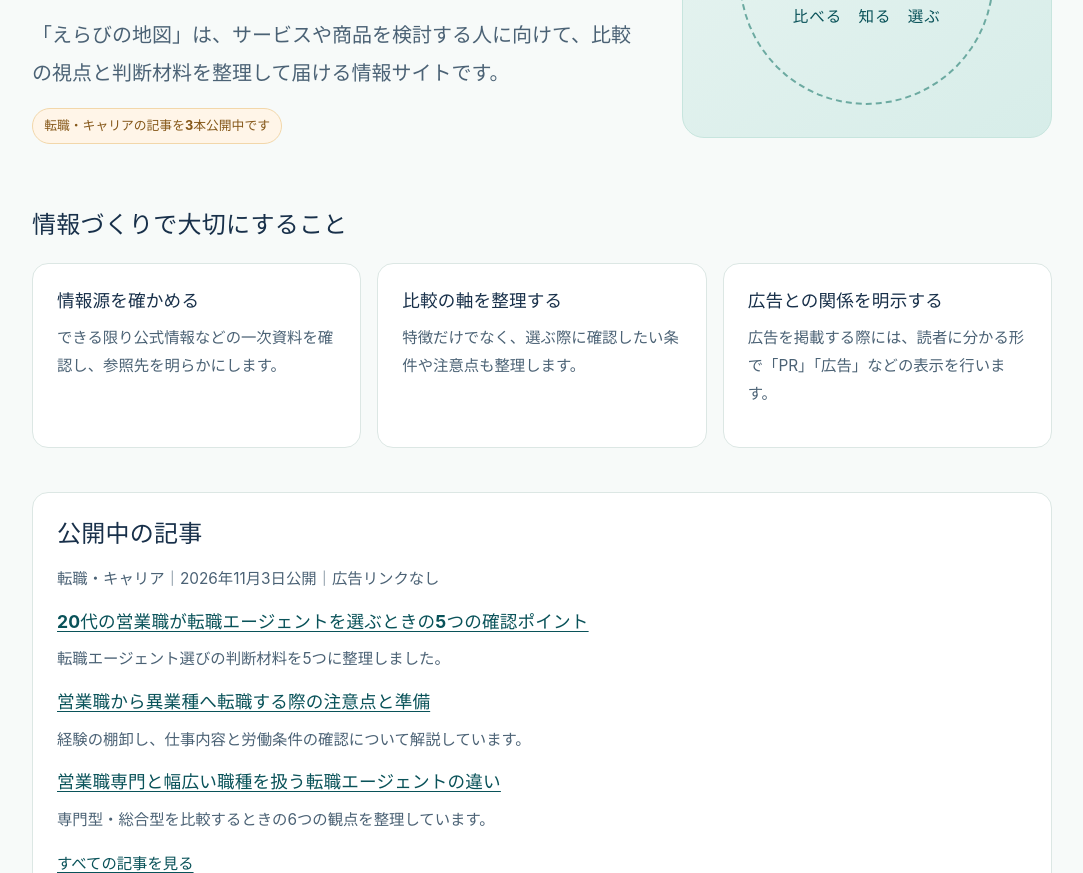
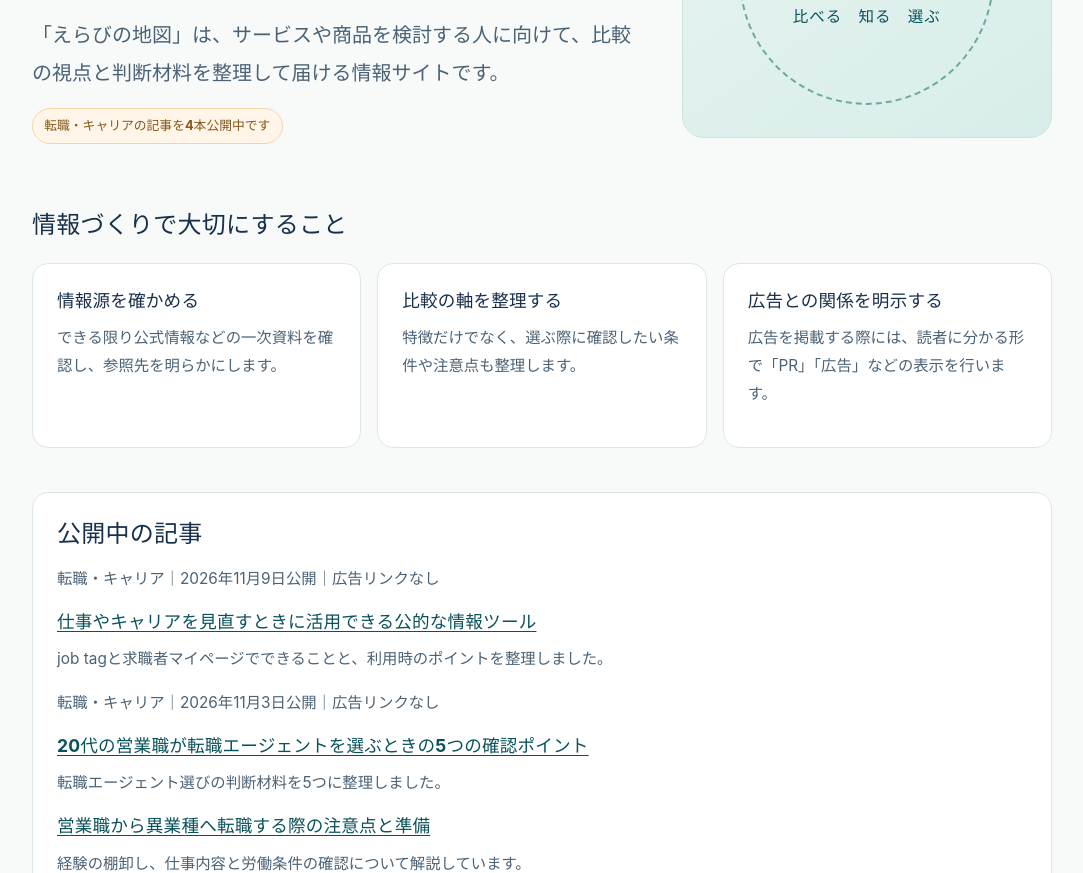
Before and after one commit to nobotasuke-byte/affiliate-autopilot, a plain HTML site: page public/index.html in a window 1280 px wide. Shown: the part 381-1254 px from the top of the page, without its empty margins (98-1181 px from the left). Drawn offline with Linux system fonts and the light colour scheme.

Commit message:
docs: feature career-tools-guide on top page

```diff
--- a/public/index.html
+++ b/public/index.html
@@ -4,7 +4,7 @@
   <meta charset="utf-8">
   <meta name="viewport" content="width=device-width,initial-scale=1">
   <meta name="robots" content="index,follow">
-  <meta name="description" content="えらびの地図は商品やサービスの選び方と判断材料を整理するサイトです。転職・キャリアの情報記事を3本公開中です。">
+  <meta name="description" content="えらびの地図は商品やサービスの選び方と判断材料を整理するサイトです。転職・キャリアの情報記事を4本公開中です。">
   <title>サービス選びの判断材料を、わかりやすく | えらびの地図</title>
   <link rel="stylesheet" href="/assets/site.css">
 </head>
@@ -30,7 +30,7 @@
     <p class="eyebrow">Choices, made clearer</p>
     <h1 id="top-heading">選ぶ前に、<br>確かめておきたいこと。</h1>
     <p class="lead">「えらびの地図」は、サービスや商品を検討する人に向けて、比較の視点と判断材料を整理して届ける情報サイトです。</p>
-    <p><span class="status">転職・キャリアの記事を3本公開中です</span></p>
+    <p><span class="status">転職・キャリアの記事を4本公開中です</span></p>
   </div>
   <div class="hero-art" role="img" aria-label="選択の道筋を表現した装飾">
     <div class="hero-art-inner" aria-hidden="true"><span>⌁</span><span>比べる　知る　選ぶ</span></div>
@@ -46,6 +46,9 @@
 </section>
 <section class="panel" aria-labelledby="preparing-title">
   <h2 id="preparing-title">公開中の記事</h2>
+  <p class="small muted">転職・キャリア｜2026年11月9日公開｜広告リンクなし</p>
+  <h3><a href="/articles/career-tools-guide/">仕事やキャリアを見直すときに活用できる公的な情報ツール</a></h3>
+  <p>job tagと求職者マイページでできることと、利用時のポイントを整理しました。</p>
   <p class="small muted">転職・キャリア｜2026年11月3日公開｜広告リンクなし</p>
   <h3><a href="/articles/20s-sales-agent-checklist/">20代の営業職が転職エージェントを選ぶときの5つの確認ポイント</a></h3>
   <p>転職エージェント選びの判断材料を5つに整理しました。</p>
```
